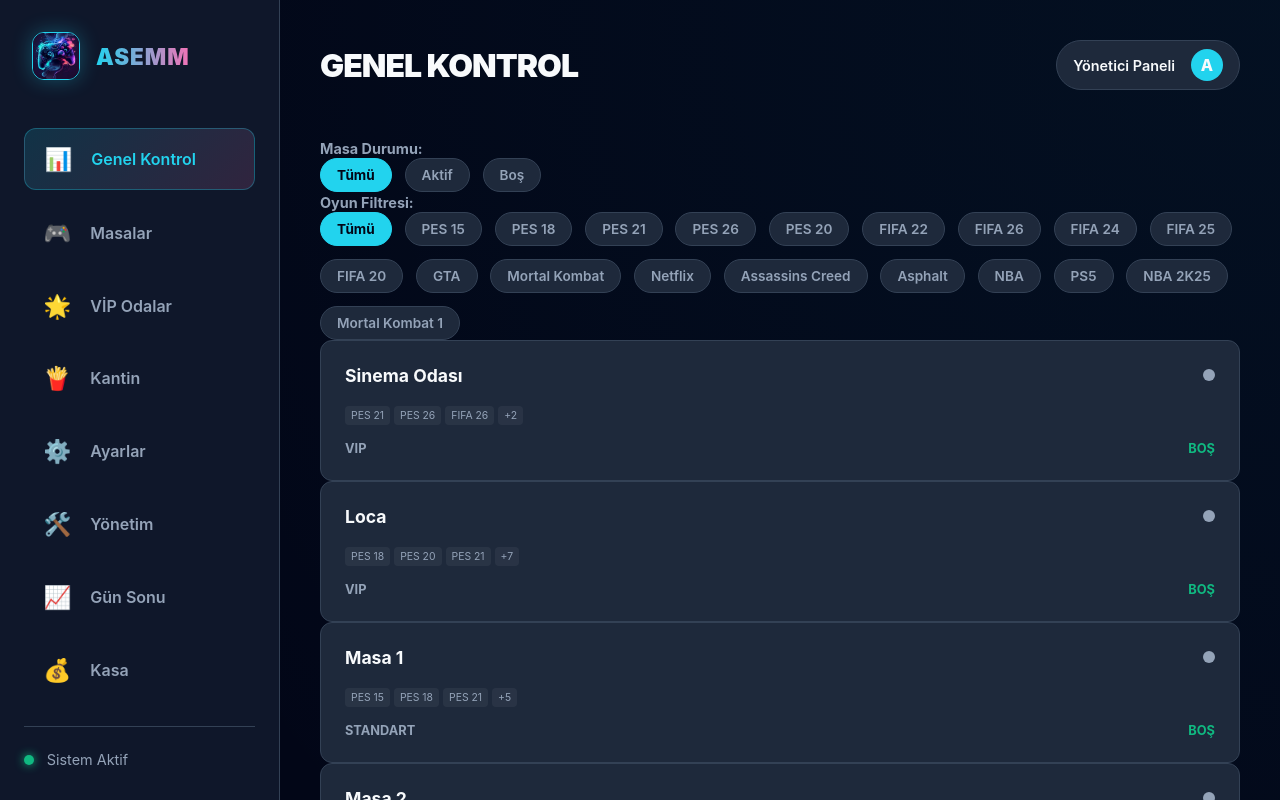
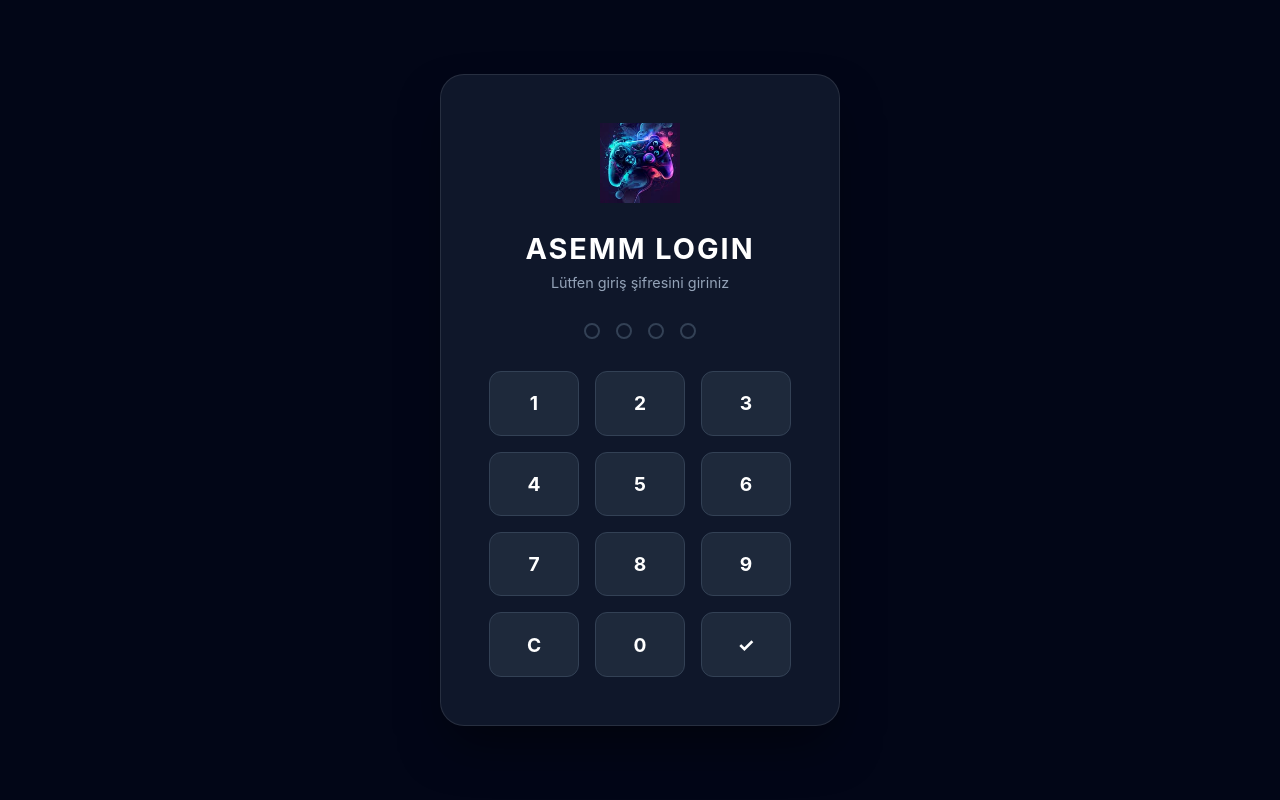
Before and after one commit to aliyev76/Asemm, a React (Vite) app: page / in a window 1280 px wide. Built offline with nearby package versions, Linux system fonts and the light colour scheme.

Commit message:
feat(auth): add PIN protection for public access

```diff
--- a/src/App.jsx
+++ b/src/App.jsx
@@ -2,11 +2,25 @@ import React, { useState } from 'react'
 import './App.css'
 import Sidebar from './components/Sidebar'
 import Dashboard from './components/Dashboard'
+import Auth from './components/Auth'
 import { translations } from './lib/i18n/translations'
 
 function App() {
   const [activeTab, setActiveTab] = useState('dashboard');
-  const t = translations.tr.sidebar; // Şimdilik varsayılan Türkçe
+  const [isAuthenticated, setIsAuthenticated] = useState(() => {
+    return sessionStorage.getItem('asemm_auth') === 'true';
+  });
+
+  const t = translations.tr.sidebar;
+
+  const handleLogin = () => {
+    setIsAuthenticated(true);
+    sessionStorage.setItem('asemm_auth', 'true');
+  };
+
+  if (!isAuthenticated) {
+    return <Auth onLogin={handleLogin} />;
+  }
 
   const getHeaderTitle = () => {
     if (activeTab === 'dashboard') return t.dashboard.toUpperCase();
--- /dev/null
+++ b/src/components/Auth.css
@@ -0,0 +1,109 @@
+.auth-overlay {
+  position: fixed;
+  inset: 0;
+  background: #020617;
+  display: flex;
+  align-items: center;
+  justify-content: center;
+  z-index: 9999;
+}
+
+.auth-card {
+  background: #0f172a;
+  padding: 3rem;
+  border-radius: 24px;
+  border: 1px solid rgba(255,255,255,0.1);
+  box-shadow: 0 25px 50px -12px rgba(0,0,0,0.5);
+  text-align: center;
+  width: 100%;
+  max-width: 400px;
+  animation: slideUp 0.5s ease-out;
+}
+
+.auth-card.error {
+  animation: shake 0.4s ease-in-out;
+  border-color: #ef4444;
+}
+
+.auth-header img {
+  width: 80px;
+  margin-bottom: 1.5rem;
+}
+
+.auth-header h2 {
+  font-size: 1.8rem;
+  letter-spacing: 2px;
+  margin-bottom: 0.5rem;
+  color: #fff;
+}
+
+.auth-header p {
+  color: #94a3b8;
+  font-size: 0.9rem;
+  margin-bottom: 2rem;
+}
+
+.pin-display {
+  display: flex;
+  justify-content: center;
+  gap: 1rem;
+  margin-bottom: 2rem;
+}
+
+.pin-dot {
+  width: 16px;
+  height: 16px;
+  border: 2px solid #334155;
+  border-radius: 50%;
+  transition: all 0.2s;
+}
+
+.pin-dot.filled {
+  background: #22d3ee;
+  border-color: #22d3ee;
+  box-shadow: 0 0 15px rgba(34, 211, 238, 0.5);
+}
+
+.hidden-input {
+  position: absolute;
+  opacity: 0;
+  pointer-events: none;
+}
+
+.keypad {
+  display: grid;
+  grid-template-columns: repeat(3, 1fr);
+  gap: 1rem;
+}
+
+.keypad button {
+  background: #1e293b;
+  border: 1px solid #334155;
+  color: #fff;
+  padding: 1.2rem;
+  border-radius: 12px;
+  font-size: 1.2rem;
+  font-weight: 700;
+  cursor: pointer;
+  transition: all 0.2s;
+}
+
+.keypad button:hover {
+  background: #334155;
+  border-color: #22d3ee;
+}
+
+.keypad button:active {
+  transform: scale(0.95);
+}
+
+@keyframes slideUp {
+  from { opacity: 0; transform: translateY(20px); }
+  to { opacity: 1; transform: translateY(0); }
+}
+
+@keyframes shake {
+  0%, 100% { transform: translateX(0); }
+  25% { transform: translateX(-10px); }
+  75% { transform: translateX(10px); }
+}
--- /dev/null
+++ b/src/components/Auth.jsx
@@ -0,0 +1,63 @@
+import React, { useState } from 'react';
+import './Auth.css';
+
+const Auth = ({ onLogin }) => {
+  const [pin, setPin] = useState('');
+  const [error, setError] = useState(false);
+
+  const handleSubmit = (e) => {
+    e.preventDefault();
+    // Şimdilik basit bir şifre: 1453 veya istediğin bir şey
+    if (pin === '1453') {
+      onLogin();
+    } else {
+      setError(true);
+      setPin('');
+      setTimeout(() => setError(false), 2000);
+    }
+  };
+
+  return (
+    <div className="auth-overlay">
+      <div className={`auth-card ${error ? 'error' : ''}`}>
+        <div className="auth-header">
+          <img src="/src/assets/logo.png" alt="Logo" />
+          <h2>ASEMM LOGIN</h2>
+          <p>Lütfen giriş şifresini giriniz</p>
+        </div>
+        <form onSubmit={handleSubmit}>
+          <div className="pin-display">
+            {['', '', '', ''].map((_, i) => (
+              <div key={i} className={`pin-dot ${pin.length > i ? 'filled' : ''}`}></div>
+            ))}
+          </div>
+          <input
+            type="password"
+            value={pin}
+            onChange={(e) => setPin(e.target.value)}
+            maxLength={4}
+            autoFocus
+            className="hidden-input"
+          />
+          <div className="keypad">
+            {[1, 2, 3, 4, 5, 6, 7, 8, 9, 'C', 0, '✓'].map((key) => (
+              <button
+                key={key}
+                type="button"
+                onClick={() => {
+                  if (key === 'C') setPin('');
+                  else if (key === '✓') handleSubmit({ preventDefault: () => {} });
+                  else if (pin.length < 4) setPin(pin + key);
+                }}
+              >
+                {key}
+              </button>
+            ))}
+          </div>
+        </form>
+      </div>
+    </div>
+  );
+};
+
+export default Auth;
```
